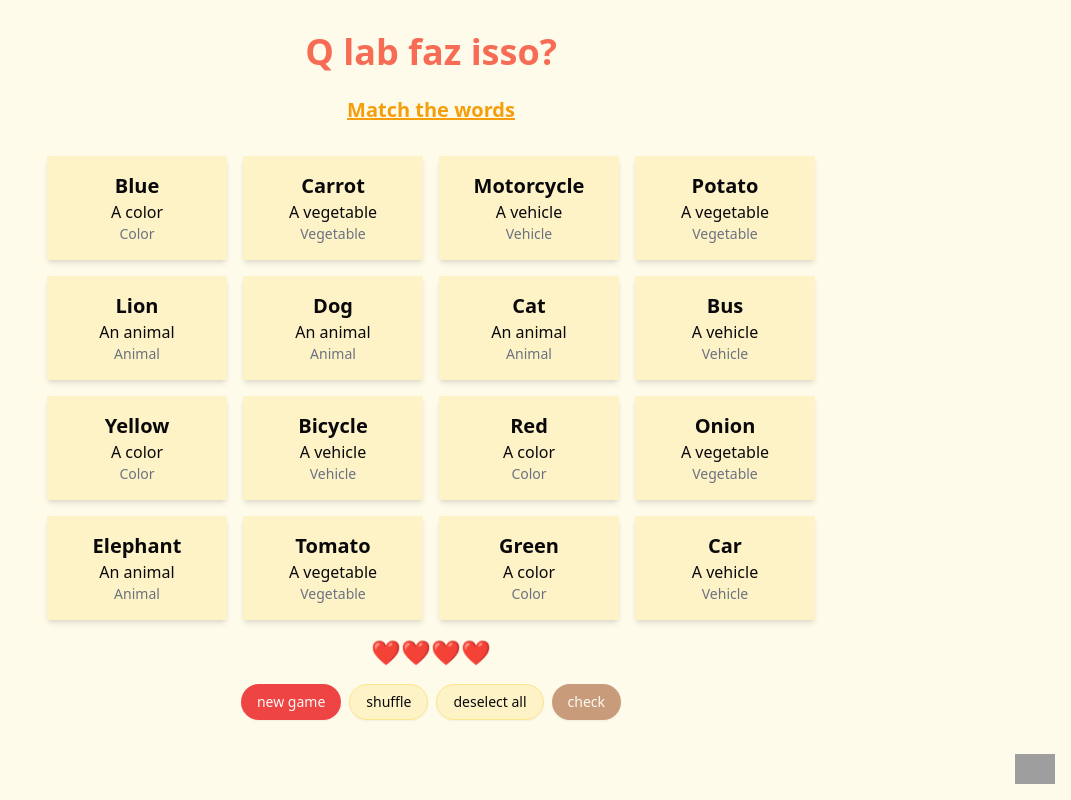
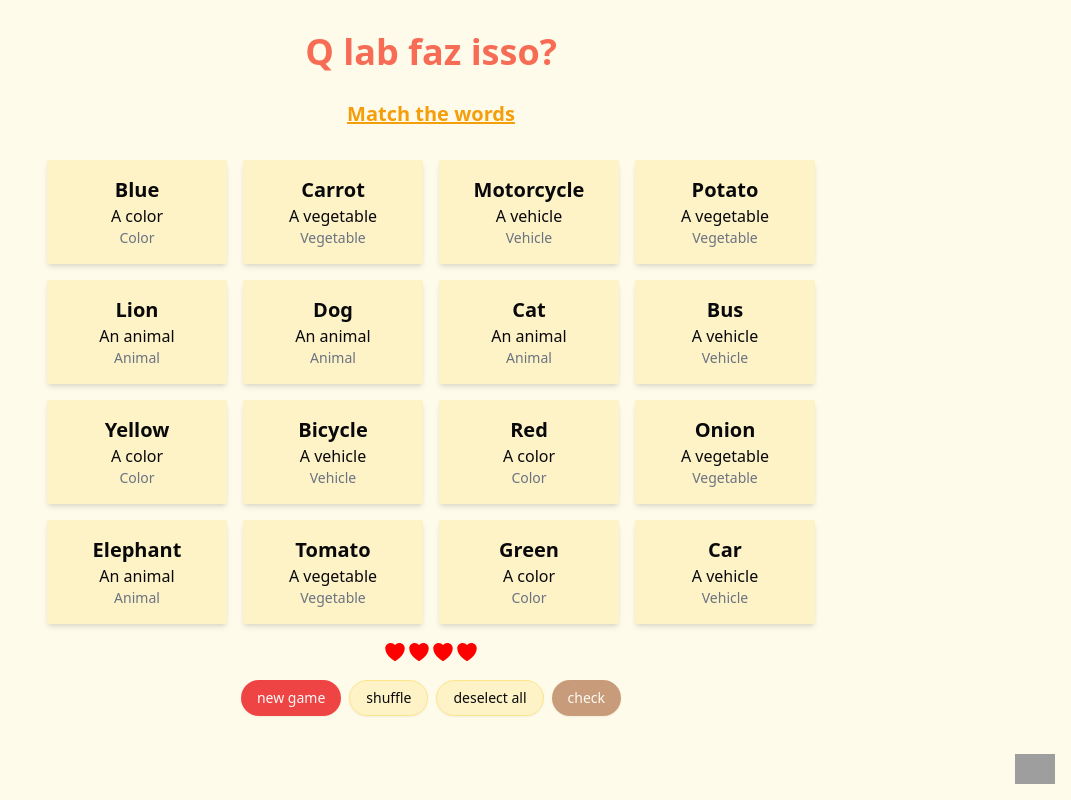
Before and after one commit to matyson/qlab, a React (Vite) app: page / in a window 1280 px wide. Shown: the whole page, without its empty margins (209-1280 px from the left). Built offline with nearby package versions, Linux system fonts and the light colour scheme; grey boxes are pictures that could not be loaded.

Commit message:
add heart svg

```diff
--- a/src/App.tsx
+++ b/src/App.tsx
@@ -92,12 +92,27 @@ const variants = {
     opacity: 0,
     scale: 0,
     transition: { duration: 0.6 },
+    color: 'gray',
   },
   visible: {
     opacity: 1,
     transition: { duration: 0.5 },
     scale: [0, 1.1, 1],
+    color: 'red',
   },
+};
+
+const Heart = () => {
+  return (
+    <svg
+      xmlns="http://www.w3.org/2000/svg"
+      viewBox="0 0 24 24"
+      fill="currentColor"
+      className="h-6 w-6"
+    >
+      <path d="m11.645 20.91-.007-.003-.022-.012a15.247 15.247 0 0 1-.383-.218 25.18 25.18 0 0 1-4.244-3.17C4.688 15.36 2.25 12.174 2.25 8.25 2.25 5.322 4.714 3 7.688 3A5.5 5.5 0 0 1 12 5.052 5.5 5.5 0 0 1 16.313 3c2.973 0 5.437 2.322 5.437 5.25 0 3.925-2.438 7.111-4.739 9.256a25.175 25.175 0 0 1-4.244 3.17 15.247 15.247 0 0 1-.383.219l-.022.012-.007.004-.003.001a.752.752 0 0 1-.704 0l-.003-.001Z" />
+    </svg>
+  );
 };
 
 const Attempts = ({ attempts }: { attempts: number }) => {
@@ -116,7 +131,7 @@ const Attempts = ({ attempts }: { attempts: number }) => {
             key={index}
             className="text-2xl"
           >
-            {'❤️'}
+            <Heart />
           </motion.span>
         ))}
       </AnimatePresence>
@@ -209,7 +224,9 @@ function App() {
         <h1 className="fixed top-4 text-4xl font-bold text-[#f76c54]">
           Q lab faz isso?
         </h1>
-        <h2 className="text-xl font-semibold underline text-amber-500">Match the words</h2>
+        <h2 className="text-xl font-semibold text-amber-500 underline">
+          Match the words
+        </h2>
         <div className="grid grid-cols-4 gap-4 sm:w-screen md:w-4/5 lg:w-3/5">
           <div className="col-span-4 space-y-4">
             {groupsFound.map((group, index) => (
```
